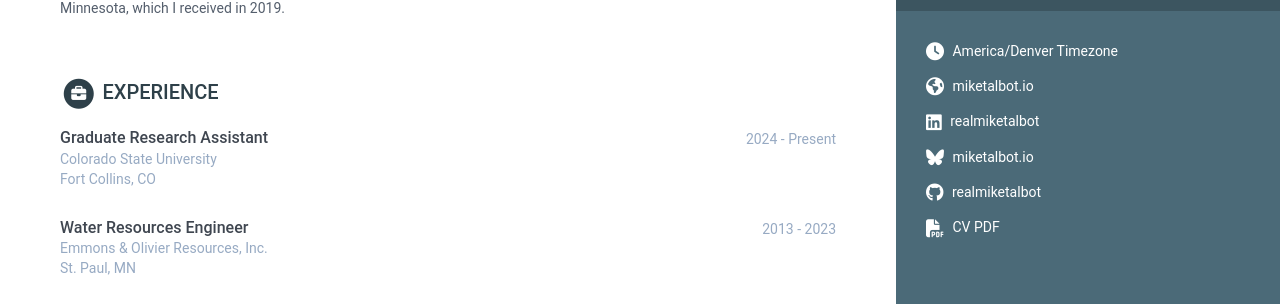
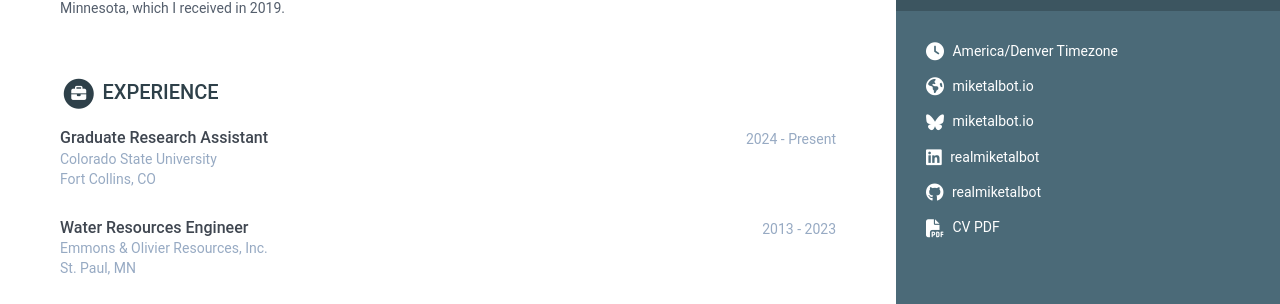
Before and after one commit to realmiketalbot/realmiketalbot.github.io, a Jekyll site: the page built from print.html, in a window 1280 px wide. Shown: the part 227-531 px from the top of the page. Built offline with Jekyll 4.4.1, drawn with Linux system fonts in a browser that asks for light colours.

Commit message:
Minor revision

```diff
--- a/_includes/contact.html
+++ b/_includes/contact.html
@@ -37,15 +37,15 @@
     </li>
     {% endif %}
 
+    {% if sidebar.bluesky %}
+    <li class="bluesky"><i class="fab fa-bluesky"></i>
+      <a href="https://bsky.app/profile/{{ sidebar.bluesky }}" target="_blank">{{ sidebar.bluesky }}</a>
+    </li>
+    {% endif %}
+
     {% if sidebar.linkedin %}
     <li class="linkedin"><i class="fab fa-linkedin"></i>
       <a href="https://linkedin.com/in/{{ sidebar.linkedin }}" target="_blank">{{ sidebar.linkedin }}</a>
-    </li>
-    {% endif %}
-
-    {% if sidebar.bluesky %}
-    <li class="bluesky"><i class="fab fa-bluesky"></i>
-      <a href="https://bsky.app/profile/{{ sidebar.bluesky }}" target="_blank">{{ sidebar.bluesky }}</a>
     </li>
     {% endif %}
 
```
